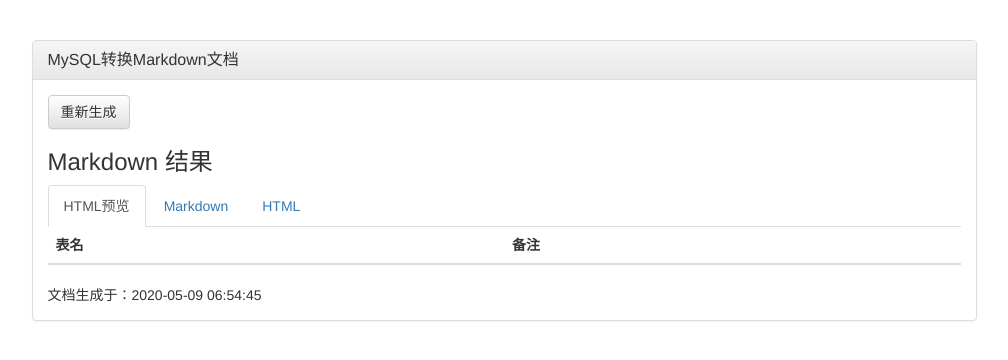
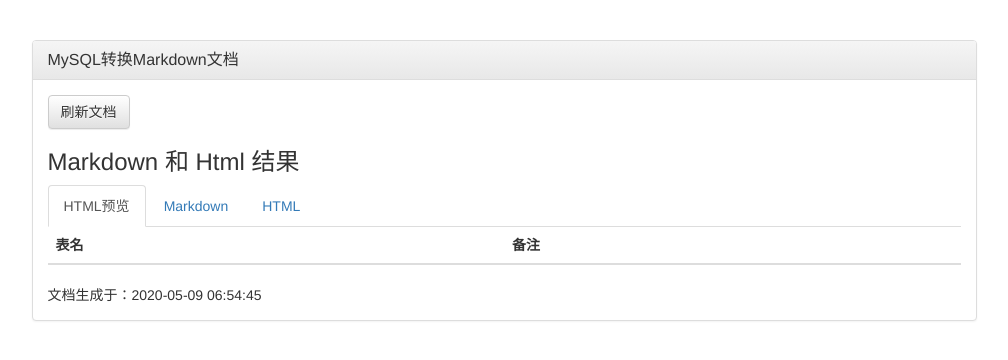
Before and after one commit to iszmxw/mysql-markdown, a PHP site: page / in a window 1280 px wide. Shown: the top 360 px of the page, without its empty margins (136-1144 px from the left). Run offline with PHP 8.4, Linux system fonts and the light colour scheme; lists and menus that the app fills with data are empty; some libraries are stand-ins or nearby versions.

Commit message:
mysql快速生成Markdown文档封装

```diff
--- a/src/Tools.php
+++ b/src/Tools.php
@@ -206,8 +206,8 @@ global $markdown_html;
                     <h2 class="panel-title">MySQL转换Markdown文档</h2>
                 </div>
                 <div class="panel-body">
-                    <a href="#" onclick="location.reload(true)" class="btn btn-default">重新生成</a>
-                    <h3>Markdown 结果</h3>
+                    <a href="#" onclick="location.reload(true)" class="btn btn-default">刷新文档</a>
+                    <h3>Markdown 和 Html 结果</h3>
                     <div id="tabs" role="tabpanel">
                         <ul class="nav nav-tabs" role="tablist">
                             <li role="presentation" class="active"><a href="#html_preview" role="tab" data-toggle="tab">HTML预览</a>
```
Also changed, not shown: README.md, static/1.png (added), static/2.png (added), static/3.png (added), static/QQ截图20190930150558.png (deleted), static/QQ截图20190930150659.png (deleted).
